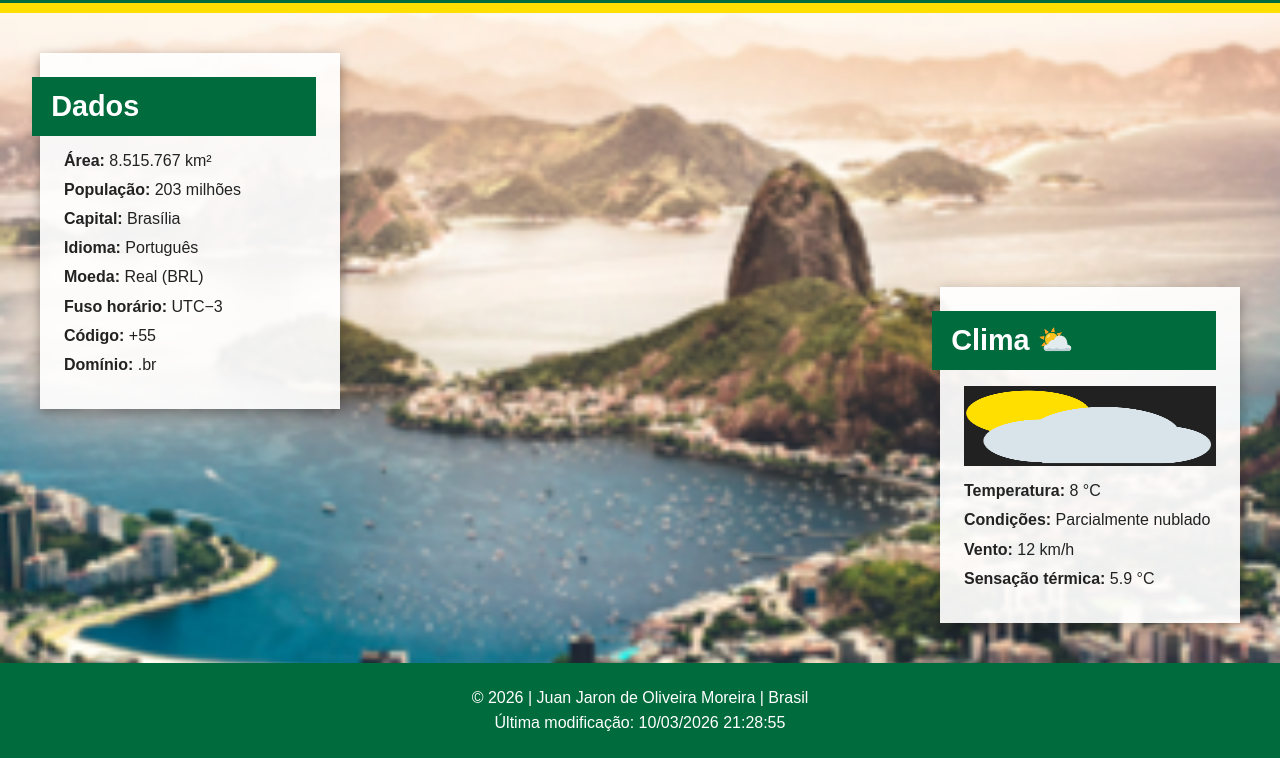
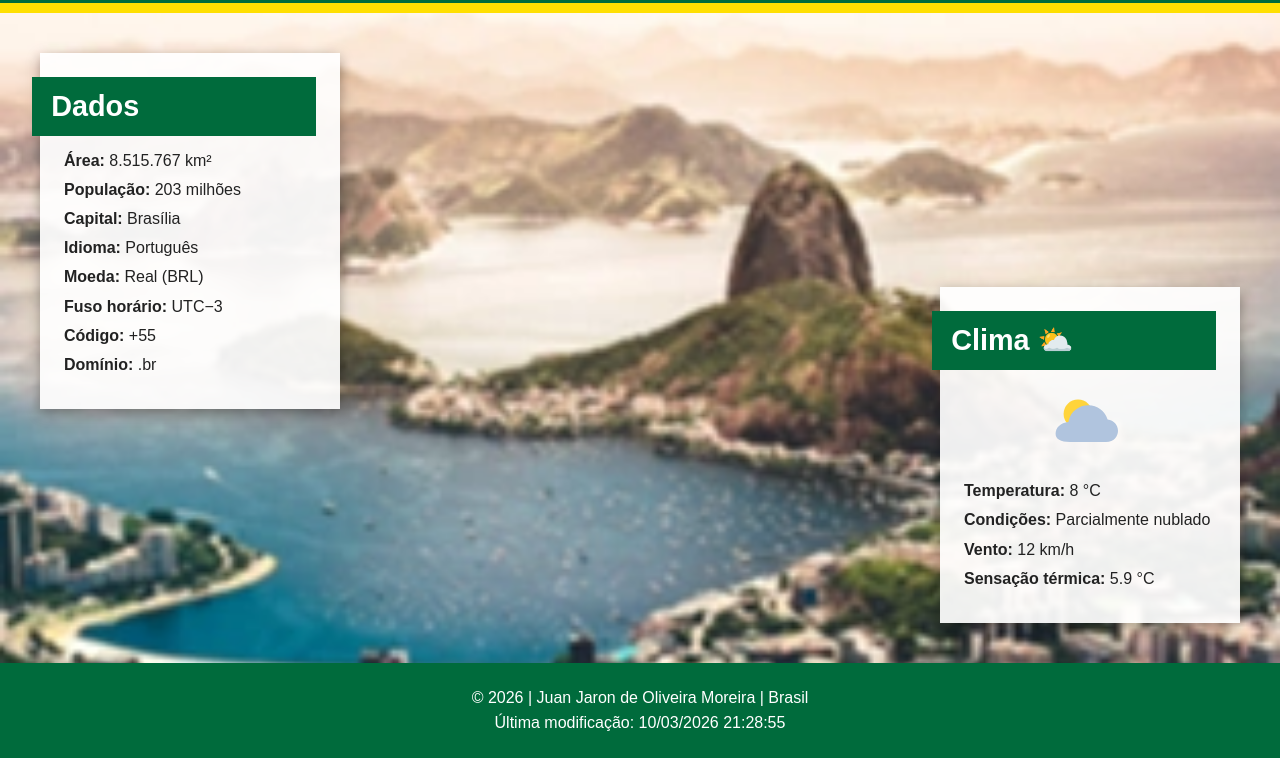
Before and after one commit to juanjaron05-netizen/wdd131, a plain HTML site: page local.html in a window 1280 px wide. Shown: the part 90-848 px from the top of the page. Drawn offline with Linux system fonts and the light colour scheme.

Commit message:
Adiciona icone SVG do clima

```diff
--- a/local.html
+++ b/local.html
@@ -23,11 +23,11 @@
         <div class="hero">
             <picture>
                 <source
-                    srcset="imagens/brasil-grande.png"
+                    srcset="imagens/brasil-grande.webp"
                     media="(min-width: 700px)"
                 >
                 <img
-                    src="imagens/brasil-pequeno.png"
+                    src="imagens/brasil-pequeno.webp"
                     alt="Paisagem brasileira"
                     width="600"
                     height="400"
@@ -54,8 +54,8 @@
 
                 <img
                     class="icone-clima"
-                    src="imagens/clima-parcialmente-nublado.png"
-                    alt="Ícone de clima parcialmente nublado"
+                    src="imagens/clima.svg"
+                    alt="Parcialmente nublado"
                     width="80"
                     height="80"
                 >
```
Also changed, not shown: imagens/brasil-grande.png (deleted), imagens/brasil-grande.webp (added), imagens/brasil-pequeno.png (deleted), imagens/brasil-pequeno.webp (added), imagens/clima-parcialmente-nublado.png (deleted), imagens/clima.svg (added).
